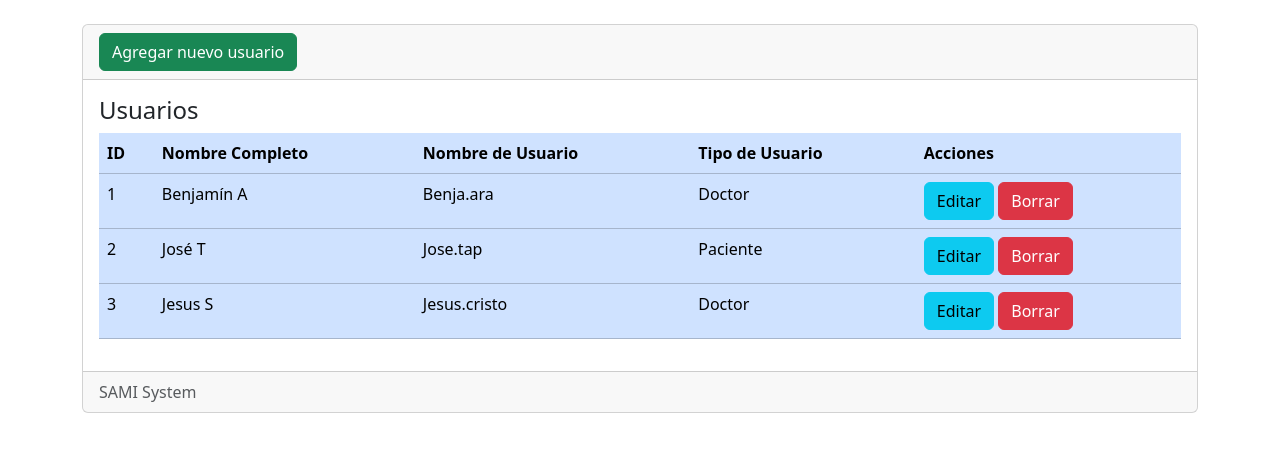
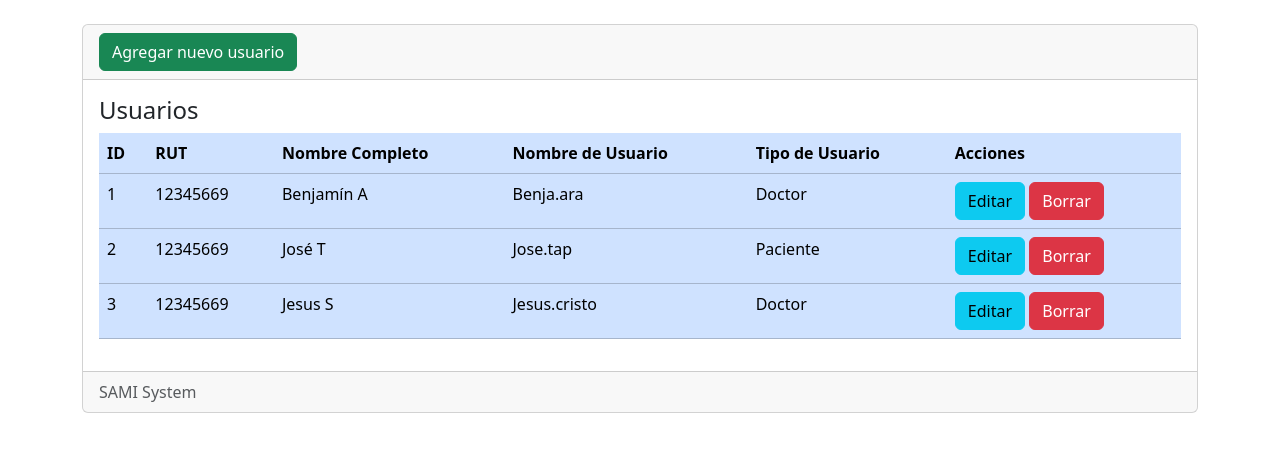
Before and after one commit to Camiliink/SAMI_GALENOS, a Django app: page /usuarios in a window 1280 px wide. Shown: the part 56-508 px from the top of the page. Run offline with Django 5.2, Linux system fonts and the light colour scheme; data comes from the database, SQL or seed files in the repository.

Commit message:
RUT EN FORM

```diff
--- a/crud/templates/usuarios/index.html
+++ b/crud/templates/usuarios/index.html
@@ -23,6 +23,7 @@
                     <thead>
                         <tr>
                             <th scope="col">ID</th>
+                            <th scope="col">RUT</th>
                             <th scope="col">Nombre Completo</th>
                             <th scope="col">Nombre de Usuario</th>
                             <th scope="col">Tipo de Usuario</th>
@@ -34,6 +35,7 @@
                         {% for usuario in usuarios %}
                         <tr class="">
                             <td scope="row">{{ usuario.code }}</td>
+                            <td>{{ usuario.rut }}</td>
                             <td>{{ usuario.nombre_completo }}</td>
                             <td>{{ usuario.nombre_usuario }}</td>
                             <td>{{ usuario.tipo_usuario }}</td>
```
